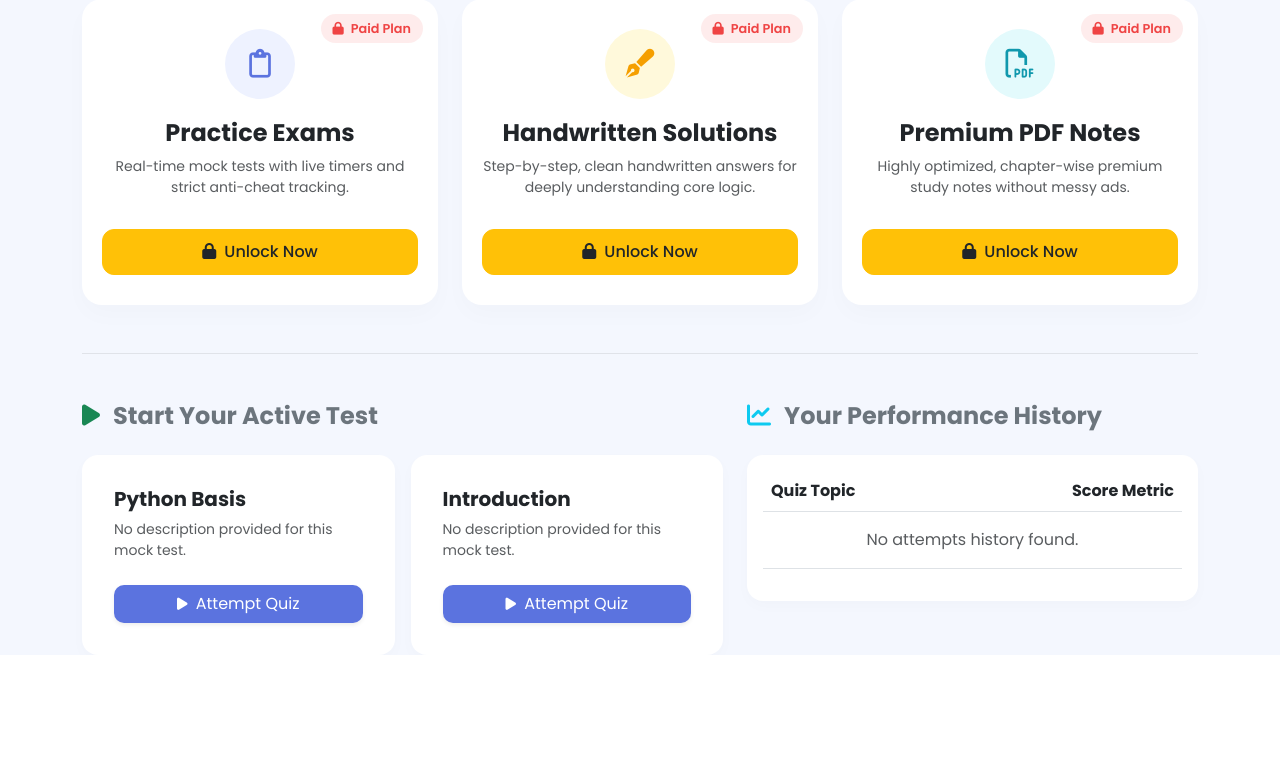
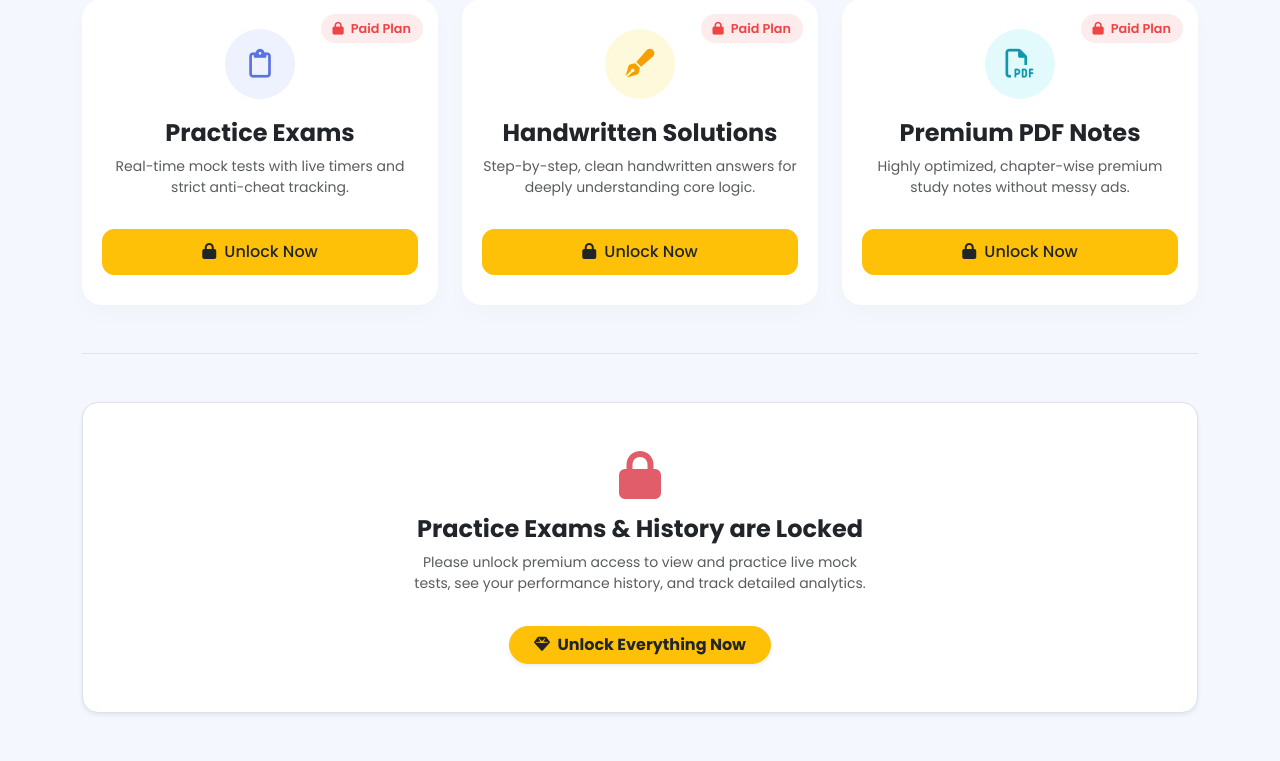
Before and after one commit to tapanshu05/quiz-application, a Django app: page /dashboard/ in a window 1280 px wide. Shown: the part 368-1129 px from the top of the page. Before the commit the page ends 1023 px from the top, so only its background shows below. Run offline with Django 5.2, Linux system fonts and the light colour scheme; a user stored in the database is signed in; data comes from the database, SQL or seed files in the repository.

Commit message:
Secure quizzes and history section from non-premium users

```diff
--- a/quiz_app/templates/quiz_app/dashboard.html
+++ b/quiz_app/templates/quiz_app/dashboard.html
@@ -244,6 +244,8 @@
         <hr class="my-5" style="opacity: 0.1;">
 
         <!-- 📋 EXISTING PARTS (AVAILABLE QUIZZES & HISTORY) -->
+        <!-- 📋 यहाँ से क्विज़ और परफ़ॉर्मेंस हिस्ट्री सेक्शन शुरू होता है -->
+        {% if user.studentprofile.is_premium %}
         <div class="row g-4" id="quizzes-section">
             <div class="col-lg-7">
                 <h4 class="fw-bold text-secondary mb-4"><i class="fa-solid fa-play me-2 text-success"></i> Start Your Active Test</h4>
@@ -296,6 +298,19 @@
                 </div>
             </div>
         </div>
+        {% else %}
+        <!-- 🔒 अगर यूजर प्रीमियम नहीं है, तो उसे यह सुंदर सा लॉक मैसेज दिखेगा -->
+        <div class="text-center py-5 bg-white rounded-4 shadow-sm mt-4 mb-5 border">
+            <i class="fa-solid fa-lock text-danger mb-3" style="font-size: 3rem; opacity: 0.8;"></i>
+            <h4 class="fw-bold text-dark mb-2">Practice Exams & History are Locked</h4>
+            <p class="text-muted small mx-auto px-3" style="max-width: 500px;">
+                Please unlock premium access to view and practice live mock tests, see your performance history, and track detailed analytics.
+            </p>
+            <a href="/checkout/" class="btn btn-warning fw-bold text-dark rounded-pill px-4 mt-3 shadow-sm">
+                <i class="fa-solid fa-gem me-1"></i> Unlock Everything Now
+            </a>
+        </div>
+        {% endif %}
     </div>
 
     <script src="https://cdn.jsdelivr.net/npm/bootstrap@5.3.0/dist/js/bootstrap.bundle.min.js"></script>
```
